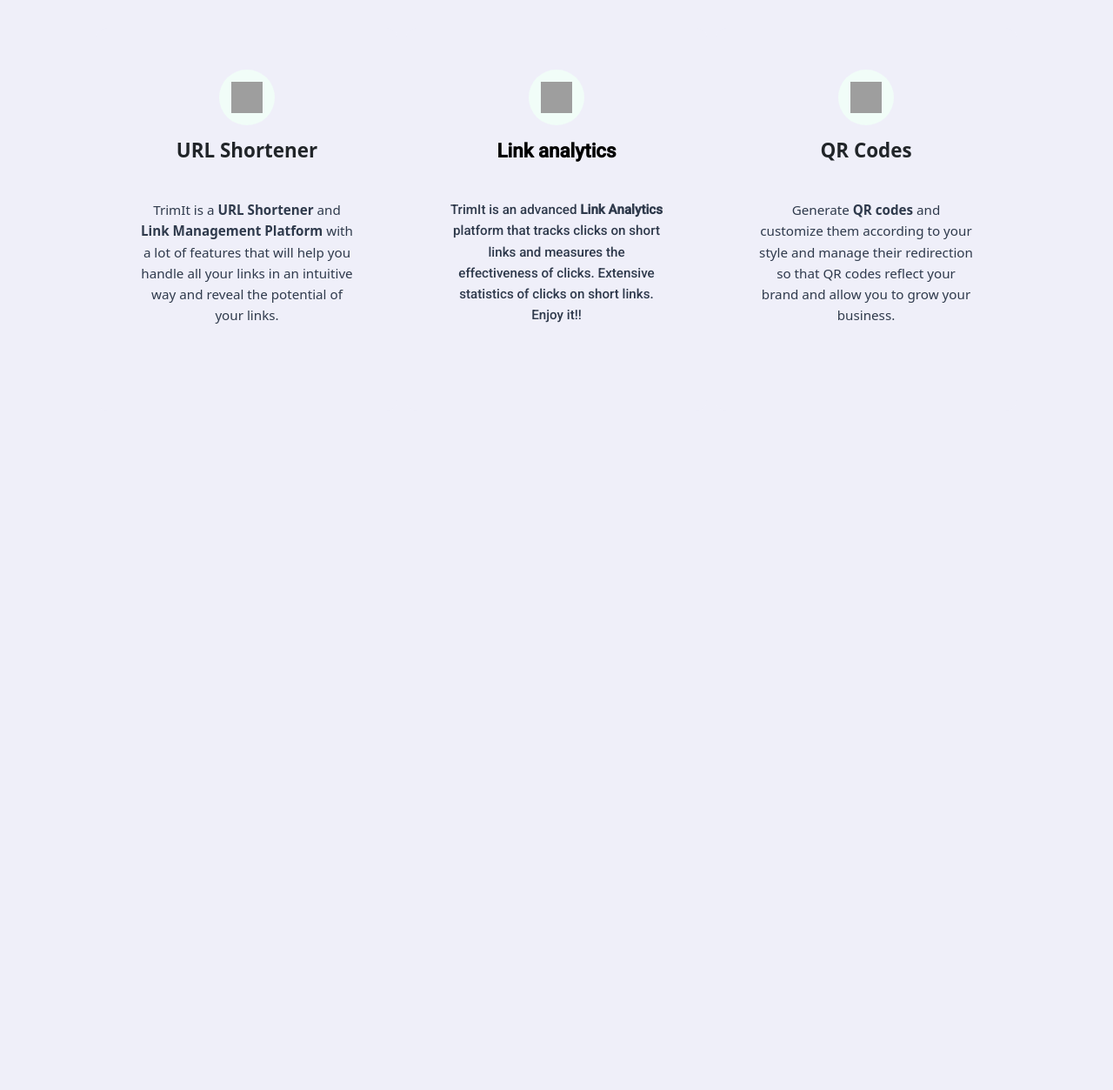
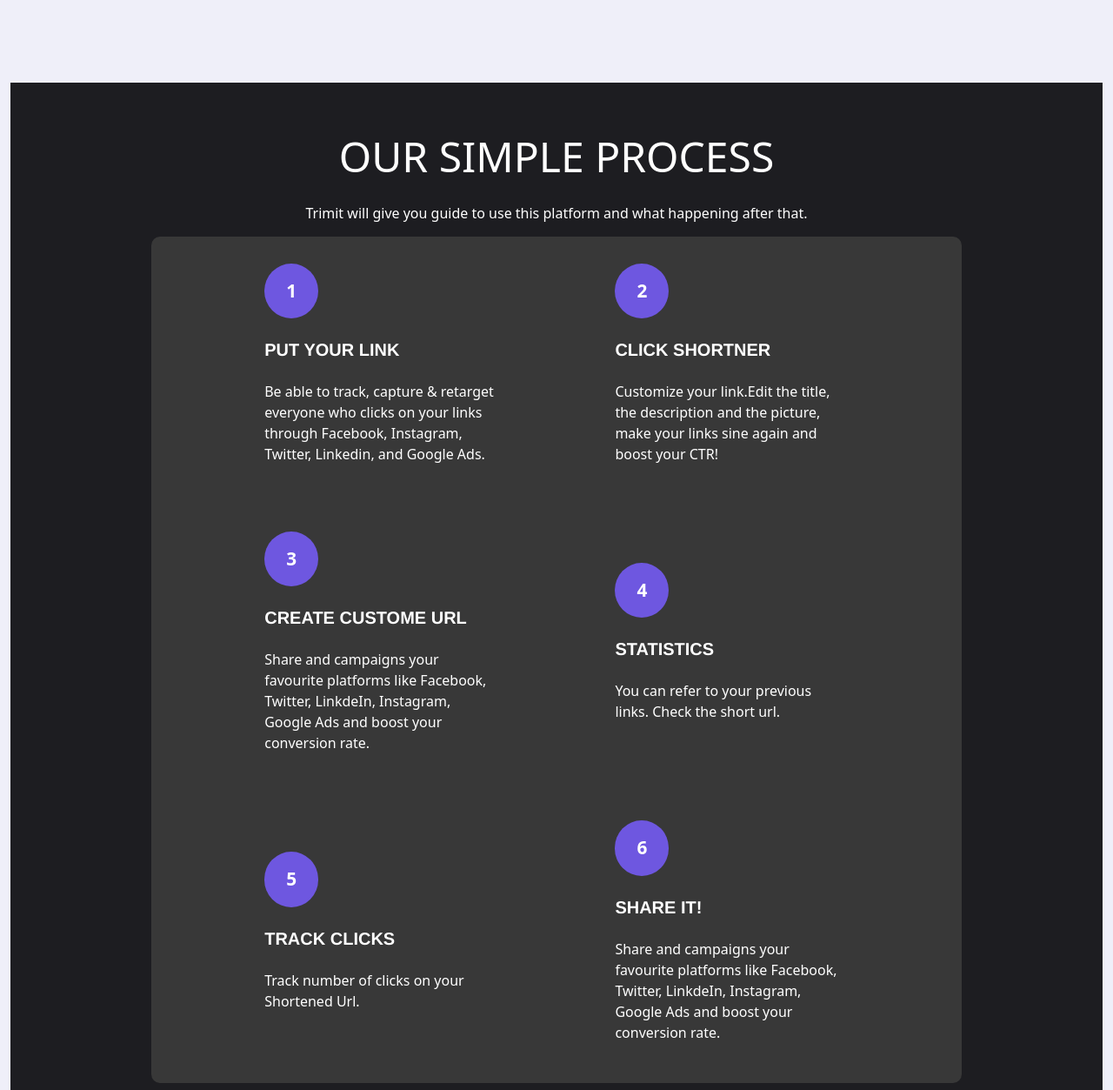
Before and after one commit to Kevin-Usadadiya/trial, a Flask app: page / in a window 1280 px wide. Shown: the part 1041-2294 px from the top of the page at 87% size. Before the commit the page ends 1413 px from the top, so only its background shows below. Run offline with Flask 2, Linux system fonts and the light colour scheme; some libraries are stand-ins or nearby versions; grey boxes are pictures that could not be loaded.

Commit message:
#5 semifinals

```diff
--- a/trial-main/app.py
+++ b/trial-main/app.py
@@ -9,7 +9,6 @@ import validators
 RANDOM_STRING_DEFAULT_LENGTH = 4
 
 
-app = Flask(__name__)
 
 
 def get_db_connection():
@@ -17,10 +16,11 @@ def get_db_connection():
     conn.row_factory = sqlite3.Row
     return conn
 
+# Flask constructor takes the name of999999999999+
+# current module (__name__) as argument.
+app = Flask(__name__)
 
-app = Flask(__name__)
 app.config['SECRET_KEY'] = 'this should be a secret random string'
-# app.config['CSRF_ENABLED'] = True
 app.config['SERVER_NAME'] = 'localhost:5000'
 
 def save_url(fullUrl, shortUrl):
@@ -41,12 +41,18 @@ def get_random_string(length = RANDOM_STRING_DEFAULT_LENGTH):
     result = ''.join((random.choice(letters)) for x in range(length))
     return result
 
+
+# The route() function of the Flask class is a decorator,
+# which tells the application which URL should call
+# the associated function.
+
+
 @app.route('/', methods=('GET', 'POST'))
 def index():
     if request.method == 'POST':
         url = request.form['url']
         custom_short_url = request.form['custom_id']
-        valid= validators.url(url)
+        valid = validators.url(url)
 
         if not url:
             flash('The URL is required!')
@@ -58,6 +64,7 @@ def index():
                 custom_short_url = get_random_string()
                 while not unique_url(custom_short_url):
                     custom_short_url = get_random_string()
+
             elif not unique_url(custom_short_url):
                 flash('The provided shorten url already exist for some other original url.')
                 return redirect(url_for('index'))
@@ -114,7 +121,7 @@ def delete_task(id):
         cur = conn.cursor()
         cur.execute(sql, (id,))
         conn.commit()
-        return render_template('index.html',id = id)
+        return redirect(url_for('stats'))
 
 @app.route('/delete_all')
 def delete_all():
@@ -129,6 +136,5 @@ def delete_all():
 def about():
     return render_template('about.html')
 
-
 if __name__ == "__main__":
     app.run(debug=True)
--- a/trial-main/static/css/index.css
+++ b/trial-main/static/css/index.css
@@ -8,6 +8,23 @@
     height: auto;
     overflow: hidden;
  }
+html{
+   scroll-behavior: smooth;
+}
+
+.hidden{
+   opacity: 0;
+   filter: blur(5px);
+   transform: translateX(-100%);
+   transition: all 2s;
+ }
+
+ .show{
+   opacity: 1;
+   filter: blur(0);
+   transform: translateX(0);
+ }
+
 
  .sec{
     display: flex;
@@ -16,13 +33,13 @@
  .content1{
     color: whitesmoke;
     width: 340px;
-    margin: 100px;
+    margin-top: 100px;
     margin-left: 170px;
     padding-top: 6%;
  }
  .content1 > h3{
    /* margin-bottom: 15px; */
-   /* height: 50px; */
+   height: -12px;
    width: 250px;
 
  }
@@ -34,12 +51,8 @@
     width:600px;
     border-radius: 10px;
  }
- .header{
-    display: flex;
- }
- /* .header > h6{
-    margin-left: 150px;
- } */
+
+
 
  .main1{
     margin-left: 37px;
@@ -51,12 +64,72 @@
     margin-left: 30px;
     margin-right: 30px;
  }
+
+ .main2 > button{
+      color: hsl(250, 69% , 61%);
+ }
+ .main2 > button:hover {
+      color: white;
+      background-color: hsl(250, 69% , 61%);
+
+ }
  .main3{
     margin-top: 29px;
     margin-left: 60px;
     margin-right: 60px;
 
  }
+ .process{
+   background-color: #1D1D21;
+   color: white;
+
+ }
+
+ .process_details{
+   background-color: #383838;
+   border-radius: 10px;
+   margin:0px 150px;
+   /* padding: 1%; */
+   display: flex;
+   flex-wrap: wrap;
+   align-items: center;
+   justify-content: center;
+
+ }
+
+ .process_info{
+   padding: 1.3em;
+   border-radius: 10px;
+   margin:1.1% 5%;
+   width: 310px;
+ }
+
+ .process_info > h4{
+   color: white;
+   font-weight: bold;
+ }
+ .process_info:hover{
+    padding: 1.3em;
+    background-color:hsl(250, 69% , 61%);
+    color: white;
+    transition: all;
+
+   }
+
+   .process_info > button{
+     color: white;
+     background-color: hsl(250, 69% , 61%);
+     padding: 15px 24px;
+     font-weight: bold;
+     font-size: 1.3em;
+   }
+
+   .process_info:hover > button{
+     color: hsl(250, 69% , 61%);
+     background-color: white;
+     padding: 15px 24px;
+     font-weight: bold;
+   }
 
  @media screen  and (max-width:1175px){
     .sec{
@@ -77,5 +150,9 @@
         margin: auto;
         padding: 70px;
     }
+    .sub_content{
+      margin: 20px;
+      overflow: hidden;
+    }
 
  }
--- a/trial-main/templates/base.html
+++ b/trial-main/templates/base.html
@@ -21,15 +21,12 @@
 
     <link rel="stylesheet" href="https://unicons.iconscout.com/release/v4.0.0/css/line.css">
 
-    <!-- <link rel="stylesheet" href="{{ url_for('static', filename='css/main.css') }}"> -->
-    <!-- <link rel="stylesheet" href="{{ url_for('static', filename='css/button.css') }}"> -->
-    <!-- <link rel="stylesheet" href="{{ url_for('index', filename='css/style.css') }}"> -->
-    <!-- <link rel="stylesheet" href="{{ url_for('index', filename='/css/style.css') }}"> -->
-    <!-- <link rel="stylesheet" href="style.css"> -->
+
     {% block stylesheet %}
     <link rel="stylesheet" type="text/css"  href="{{ url_for('static', filename='css/index.css') }}"/>
     <link rel="stylesheet" type="text/css"  href="{{ url_for('static', filename='css/about.css') }}"/>
     {% endblock stylesheet %}
+
 
 
 
@@ -53,25 +50,29 @@
               <button type="button" class="btn-close" data-bs-dismiss="offcanvas" aria-label="Close"></button>
             </div>
             <div class="offcanvas-body">
-              <ul class="navbar-nav justify-content-end flex-grow-1 pe-3">
+              <ul class="navbar-nav justify-content-center flex-grow-1 pe-3 px-5">
 
                 <li class="nav-item active">
-                    <a class="nav-link mt-3 mx-2" href="{{ url_for('about')}}">About</a>
+                    <a class="nav-link mt-3 mx-5" href="{{ url_for('about')}}" style="color:hsl(250, 69% , 61%)!important;">About</a>
                 </li>
                 <li class="nav-item active">
-                    <a class="nav-link mt-3 mx-2" href="{{ url_for('stats')}}">Stats</a>
+                    <a class="nav-link mt-3 mx-5" href="{{ url_for('stats')}}" style="color:hsl(250, 69% , 61%)!important;">Stats</a>
                 </li>
+                <li class="nav-item active">
+                    <a class="nav-link mt-3 mx-5" href="#proc" style="color:hsl(250, 69% , 61%)!important;">Process</a>
+                </li>
+
               </ul>
               <form class="d-flex mt-3" role="search">
-                <button class="btn btn-outline-primary me-4 px-3" type="submit">Login</button>
-                <button class="btn btn-outline-success" type="submit">Sign Up</button>
+                <button class="btn fw-bold me-4 px-4" type="submit" style="border-color: hsl(250, 69% , 61%); color:hsl(250, 69% , 61%);">Login</button>
+                <button class="btn text-white px-4" style="background-color: hsl(250, 69% , 61%);" type="submit">Sign Up</button>
               </form>
 
             </div>
           </div>
         </div>
       </nav>
-      <div class="container" style="margin-top: 7em;">
+      <div class="container-fluid" style="margin-top: 7em;">
         {% for message in get_flashed_messages() %}
         <div class="alert alert-danger">{{ message }}</div>
         {% endfor %}
@@ -88,14 +89,9 @@
 
 
 
-    <!-- Optional JavaScript -->
-    <!-- jQuery first, then Popper.js, then Bootstrap JS -->
-    <!-- <script src="https://code.jquery.com/jquery-3.3.1.slim.min.js" integrity="sha384-q8i/X+965DzO0rT7abK41JStQIAqVgRVzpbzo5smXKp4YfRvH+8abtTE1Pi6jizo" crossorigin="anonymous"></script>
-    <script src="https://cdnjs.cloudflare.com/ajax/libs/popper.js/1.14.7/umd/popper.min.js" integrity="sha384-UO2eT0CpHqdSJQ6hJty5KVphtPhzWj9WO1clHTMGa3JDZwrnQq4sF86dIHNDz0W1" crossorigin="anonymous"></script>
-    <script src="https://stackpath.bootstrapcdn.com/bootstrap/4.3.1/js/bootstrap.min.js" integrity="sha384-JjSmVgyd0p3pXB1rRibZUAYoIIy6OrQ6VrjIEaFf/nJGzIxFDsf4x0xIM+B07jRM" crossorigin="anonymous"></script> -->
-
     <script src="	https://cdn.jsdelivr.net/npm/bootstrap@5.2.3/dist/js/bootstrap.bundle.min.js"
         crossorigin="anonymous"></script>
+
 </body>
 
 </html>
--- a/trial-main/templates/index.html
+++ b/trial-main/templates/index.html
@@ -1,51 +1,92 @@
 {% extends 'base.html' %}
 
 {% block content %}
-<h1>{% block title %} Welcome to TrimIt {% endblock %}</h1>
+<div class="text-center">
+    <button class="p-3 mb-5" style="color:hsl(250, 69% , 61%); border-radius: 7px; border: white;"><a  class="text-decoration-none" href="#proc" style="color:hsl(250, 69% , 61%)!important; border-radius: 7px; border: white;" >Lets make with simply one click.👈</a></button>
+</div>
 
-<div class="image">
+<h1 class="text-center mb-4" style="width: 900px;font-size: 4em;margin: auto; ">{% block title %}
+    ALL IN ONE LINK MANAGEMENT FOR YOUR NEEDS. {% endblock %}</h1>
+
+<div class=" container image hidden">
     <div class="sec">
         <div class="content1 d-flex flex-wrap">
             <h3>SHORT & MANAGE YOUR LINK👉</h3>
-            <p>You can short and manage your link just one click. You need to connect audiences worldwide, manage links and create brand relationships.</p>
+            <p>You can short and manage your link just one click. You need to connect audiences worldwide, manage links
+                and create brand relationships.</p>
         </div>
         <div class="sub_content">
             <div class="header">
                 <p>🟢 🟡 🔴</p>
-                <h6 class="mx-5">trimit.com</h6>
+                <h6 class="fw-bold mx-5 px-5" style="color:hsl(250, 69% , 61%);">trimit.com</h6>
             </div>
             <div class="main1">
-                <img src="https://www.linkpicture.com/q/Trim-it_1.jpg"  height="35" class=" mx-3">
+                <img src="https://www.linkpicture.com/q/Trim-it_1.jpg" height="35" class=" mx-3">
             </div>
-            <div class="main2 d-flex justify-content-around flex-wrap">
-                <button class="btn text-white my-2 px-3" style="background-color: hsl(250, 69% , 61%);">Shortlink</button>
-                <button class="btn text-white my-2" style="background-color: hsl(250, 69% , 61%);">Stats</button>
-                <button class="btn text-white my-2"style="background-color: hsl(250, 69% , 61%);">Custom Link</button>
-            </div>
+
 
             <div class="main3">
                 <form method="post">
                     <div class="form-group">
+
+                        <div id="carouselExampleIndicators" class="carousel slide">
+                            <div class="main2 d-flex justify-content-around flex-wrap">
+                                <button class="btn fw-bold my-2 px-3"
+                                    data-bs-target="#carouselExampleIndicators" data-bs-slide-to="0" class="active"
+                                    aria-current="true" aria-label="Slide 1">Shortlink</button>
+
+
+                                <button class="btn fw-bold my-2"
+                                    data-bs-target="#carouselExampleIndicators" data-bs-slide-to="1"
+                                    aria-label="Slide 1">Custom Link</button>
+                            </div>
+                            <div class="carousel-inner">
+                                <div class="carousel-item active">
+                                    <br>
                                     <label for="url">Short your link</label>
                                     <br>
                                     <br>
-                        <div class="input-group mb-3">
-                            <!-- <span class="input-group-text" id="basic-addon3">https://example.com</span> -->
-                            <input type="text" class="form-control p-3" name="url" placeholder="URL to shorten" id="basic-url"
-                                aria-describedby="basic-addon3" value="{{ request.form['url'] }}"autofocus>
+
+                                    <div class="input-group mb-4">
+
+                                        <input type="text" class="form-control p-3" name="url"
+                                            placeholder="URL to shorten" id="basic-url" aria-describedby="basic-addon3"
+                                            value="{{ request.form['url'] }}" autofocus>
                                     </div>
-                        <div class="form-floating mb-3">
-                            <input type="text" name="custom_id" id="custom_id" placeholder="Want to customise? (optional)"
-                                class="form-control" value="{{ request.form['custom_id'] }}"></input>
-                            <label for="custom_id">Custom Short ID</label>
                                 </div>
+                                <div class="carousel-item">
+
+                                       <br>
+                                        <label for="custom_id" >Custom Short ID</label>
+                                        <br>
+                                        <br>
+
+                                        <div class="input-group mb-4">
+                                        <input type="text" name="custom_id" id="custom_id"
+                                        placeholder="Want to customise? (optional)" class="form-control p-3 "></input>
+                                      </div>
+
+                                    </div>
+
+
+                            </div>
+
+
+                        </div>
+
+
                         <div class="form-group">
-                            <button type="submit" class="btn text-white" style="background-color: hsl(250, 69% , 61%);">Short Link ⬇️</button>
+                            <button type="submit" class="btn text-white"
+                                style="background-color: hsl(250, 69% , 61%);">Short Link ⬇️</button>
                         </div>
-                        {% if  short_url %}
+
+
+
+                        {% if short_url %}
                         <div class="d-flex">
                             <div id="myInput" class="mt-4 active">{{short_url}}</div>
-                                <button class="btn btn-primary mx-5 mt-3" onclick="copyContent()">Copy!</button>
+                            <button class="btn mx-5 mt-3 text-white" style="background-color: hsl(250, 69% , 61%);"
+                                onclick="copyContent()">Copy!</button>
                         </div>
                         <script>
                             let text = document.getElementById('myInput').innerHTML;
@@ -68,108 +109,73 @@
     </div>
 
 </div>
+<br>
+<br>
+<br>
 
-<!-- <form method="post">
-    <div class="form-group">
-        <label for="url">URL</label>
-        <div class="input-group mb-3">
-            <span class="input-group-text" id="basic-addon3">https://example.com</span>
-            <input type="text" class="form-control p-3" name="url" placeholder="URL to shorten" id="basic-url"
-                aria-describedby="basic-addon3" value="{{ request.form['url'] }}" autofocus>
-        </div>
-    </div>
-    <div class="form-floating mb-3">
-        <input type="text" name="custom_id" id="custom_id" placeholder="Want to customise? (optional)"
-            class="form-control" value="{{ request.form['custom_id'] }}"></input>
-        <label for="custom_id">Custom Short ID</label>
-    </div>
+<div class="container-fluid hidden process py-2 mt-4" id="proc">
+    <h3 class=" display-5 text-center pt-5">
+            OUR SIMPLE PROCESS
+    </h3>
+    <p class="text-center pt-3">
+        Trimit will give you guide to use this platform and what happening after that.
 
-    <div class="form-group">
-        <button type="submit" class="btn btn-primary">Submit</button>
-    </div>
-</form> -->
+    </p>
 
-<!-- {% if short_url %}
-<hr>
-index.js
-<span id="myInput">{{short_url}}</span>
-<button class="btn btn-primary" onclick="copyContent()">Copy!</button>
-
-<script>
-    let text = document.getElementById('myInput').innerHTML;
-  const copyContent = async () => {
-    try {
-      await navigator.clipboard.writeText(text);
-      console.log('Content copied to clipboard');
-    } catch (err) {
-      console.error('Failed to copy: ', err);
-    }
-  }
-</script>
-{% endif %} -->
-
-<div class="container">
-    <h3 class="header-m pb-3"
-        style="text-align: center; max-width: 800px; margin-left: auto; margin-right: auto; margin-top: 50px;">
-        TrimIt's Connections Platform</h3>
-    <h4 style="text-align: center; max-width: 800px; margin-left: auto; margin-right: auto;">All the products you
-        need to build brand connections, manage links and QR Codes, and connect with audiences everywhere, in a
-        single unified platform.</h4>
+    <!-- <div class="process_details"> -->
+        <div class="process_details ">
 
 
+        <div class="process_info hidden">
+            <button class="btn rounded-circle">1</button>
+            <h4 class="mt-4">PUT YOUR LINK</h4>
+            <p class="mt-4">Be able to track, capture & retarget everyone who clicks on your links through Facebook, Instagram, Twitter, Linkedin, and Google Ads.</p>
+        </div>
+        <div class="process_info hidden">
+            <button class="btn rounded-circle">2</button>
+            <h4 class="mt-4">CLICK SHORTNER</h4>
+            <p class="mt-4">Customize your link.Edit the title, the description and the picture, make your links sine again and boost your CTR!</p>
+        </div>
+        <div class="process_info hidden">
+            <button class="btn rounded-circle">3</button>
+            <h4 class="mt-4">CREATE CUSTOME URL</h4>
+            <p class="mt-4">Share and campaigns your favourite platforms like Facebook, Twitter, LinkdeIn, Instagram, Google Ads and boost your conversion rate.</p>
+        </div>
+        <div class="process_info hidden">
+            <button class="btn rounded-circle">4</button>
+            <h4 class="mt-4">STATISTICS</h4>
+            <p class="mt-4">You can refer to your previous links. Check the short url.</p>
+        </div>
+        <div class="process_info hidden">
+            <button class="btn rounded-circle">5</button>
+            <h4 class="mt-4">TRACK CLICKS</h4>
+            <p class="mt-4">Track number of clicks on your Shortened Url.</p>
+        </div>
+        <div class="process_info hidden">
+            <button class="btn rounded-circle">6</button>
+            <h4 class="mt-4">SHARE IT!</h4>
+            <p class="mt-4">Share and campaigns your favourite platforms like Facebook, Twitter, LinkdeIn, Instagram, Google Ads and boost your conversion rate.</p>
 
-    <div class="container d-md-flex flex-wrap mt-5 d-lg-flex">
-
-        <div class="col">
-            <div class="column mb-3 py-5">
-            <div class="d-flex flex-column justify-content-between mx-2">
-                <div class="d-flex align-items-center flex-column">
-                    <div class="figure"><i class="m_ico_in"><img src="https://cutt.ly/img/m_ico_m_c_1.svg"
-                                alt="URL Shortener"></i></div>
-                    <h2>URL Shortener</h2>
         </div>
-                <p class="of_main_2 text-center">TrimIt is a <strong>URL Shortener</strong> and <strong>Link
-                        Management Platform</strong> with a lot of features that will help you handle all your links
-                    in an intuitive way and reveal the potential of your links.</p>
-            </div>
+    <!-- </div> -->
     </div>
 </div>
 
-        <div class="col">
-            <div class="column mb-3 py-5 pb-5">
-                <a href="{{ url_for('stats')}}" class="text-decoration-none">
+<script>
+    const observer = new IntersectionObserver((entries) => {
+        entries.forEach((entry) => {
+            console.log(entry)
+            if (entry.isIntersecting) {
+                entry.target.classList.add('show')
+            } else {
+                entry.target.classList.remove('show')
+            }
+        })
+    })
 
-            <div class="d-flex flex-column justify-content-between mx-2">
-                <div class="d-flex align-items-center flex-column">
-                    <div class="figure"><i class="m_ico_in"><img src="https://cutt.ly/img/m_ico_m_c_2.svg"
-                                alt="Link Analytics"></i></div>
-                    <h2>Link analytics</h2>
-                </div>
-                <p class="of_main_2 text-center">TrimIt is an advanced <strong>Link Analytics</strong> platform that
-                    tracks clicks on short links and measures the effectiveness of clicks. Extensive statistics of
-                    clicks on short links. Enjoy it!!</p>
-            </div>
-        </a>
-        </div>
-        </div>
-
-
-        <div class="col ">
-            <div class="column mb-3 py-5 pb-5">
-            <div class="d-flex flex-column justify-content-between mx-2">
-                <div class="d-flex align-items-center flex-column">
-                    <div class="figure"><i class="m_ico_in"><img src="https://cutt.ly/img/m_ico_m_c_4.svg"
-                                alt="QR Codes"></i></div>
-                    <h2>QR Codes</h2>
-                </div>
-                <p class="of_main_2 text-center">Generate <strong>QR codes</strong> and customize them according to
-                    your style and manage their redirection so that QR codes reflect your brand and allow you to
-                    grow your business.</p>
-            </div>
-        </div>
-    </div>
-    </div>
-</div>
+    const hiddenElements = document.querySelectorAll('.hidden');
+    hiddenElements.forEach((el) => observer.observe(el));
+</script>
 
 
 {% endblock content%}
--- a/trial-main/templates/stats.html
+++ b/trial-main/templates/stats.html
@@ -8,7 +8,7 @@
     </div>
     {% else %}
     <table class="table table-hover align-middle table-secondary table-bordered" >
-        <thead class="table-dark text-center">
+        <thead class="table text-center text-white" style="background-color: hsl(250, 69% , 61%);">
             <tr>
             <th scope="col">Sr.no</th>
             <th scope="col">Shorten URL</th>
@@ -27,13 +27,13 @@
                     <td class="p-5">{{ url['clicks'] }}</td>
                     <td class="p-5">{{ url['created'] }}</td>
                     <td class="p-5">
-                    <a href="/delete/{{ url['id'] }}" type="button" class="btn btn-danger text-white" target="_blank">Delete</a>
+                    <a href="/delete/{{ url['id'] }}" type="button" class="btn  text-white" style="background-color:hsl(250, 69% , 61%);" target="_blank">Delete</a>
                     </td>
                 </tr>
             {% endfor %}
         </tbody>
     </table>
 
-    <a href="/delete_all" class="btn btn-danger" type="button">Delete all</a>
+    <a href="/delete_all" class="btn text-white" style="background-color:hsl(250, 69% , 61%);" type="button">Delete all</a>
     {% endif %}
 {% endblock %}
```
Also changed, not shown: trial-main/database.db, trial-main/templates/index.js (line endings or trailing spaces), 1 other file. Lines whose indentation alone changed are shown as unchanged.
